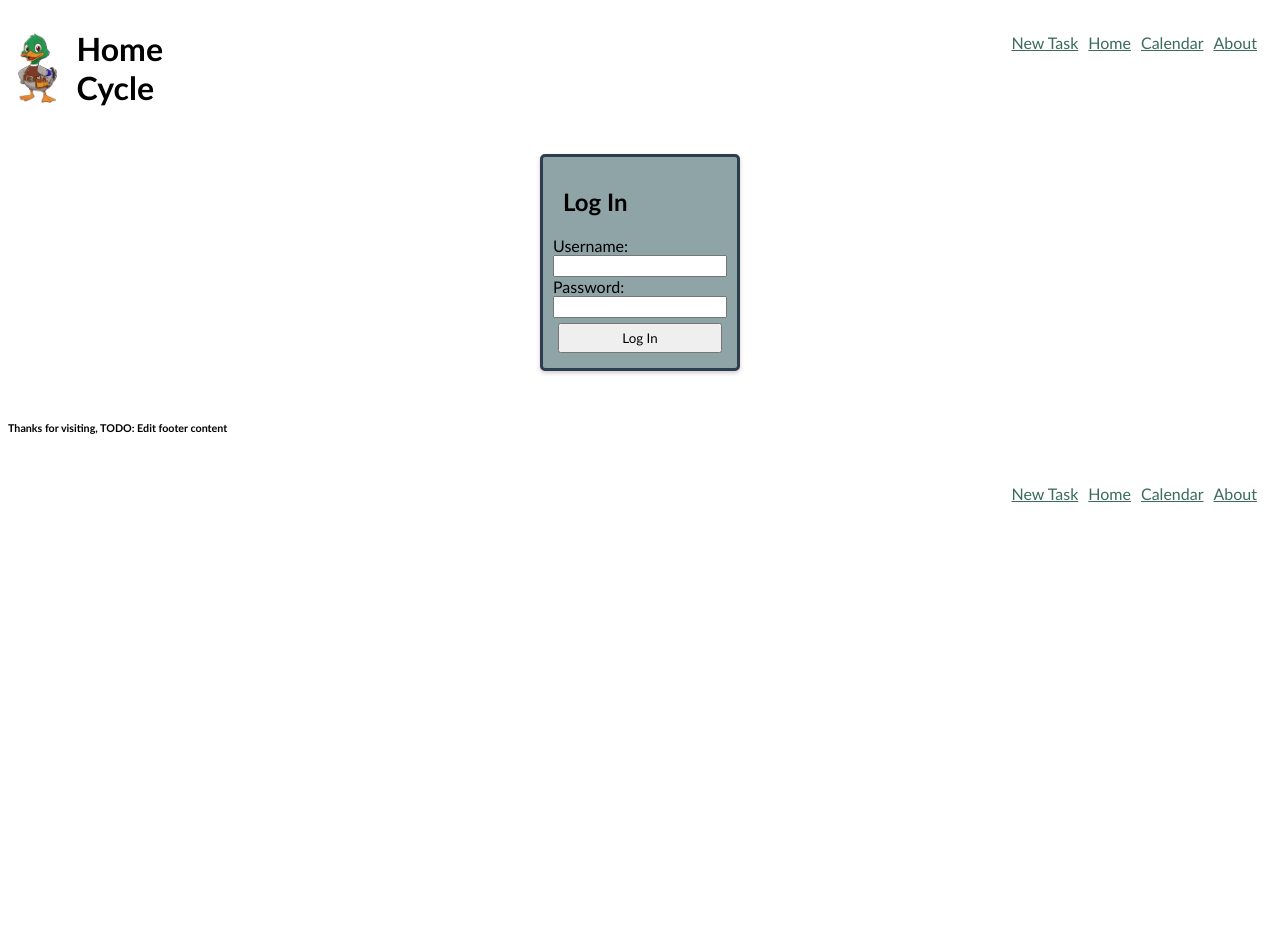
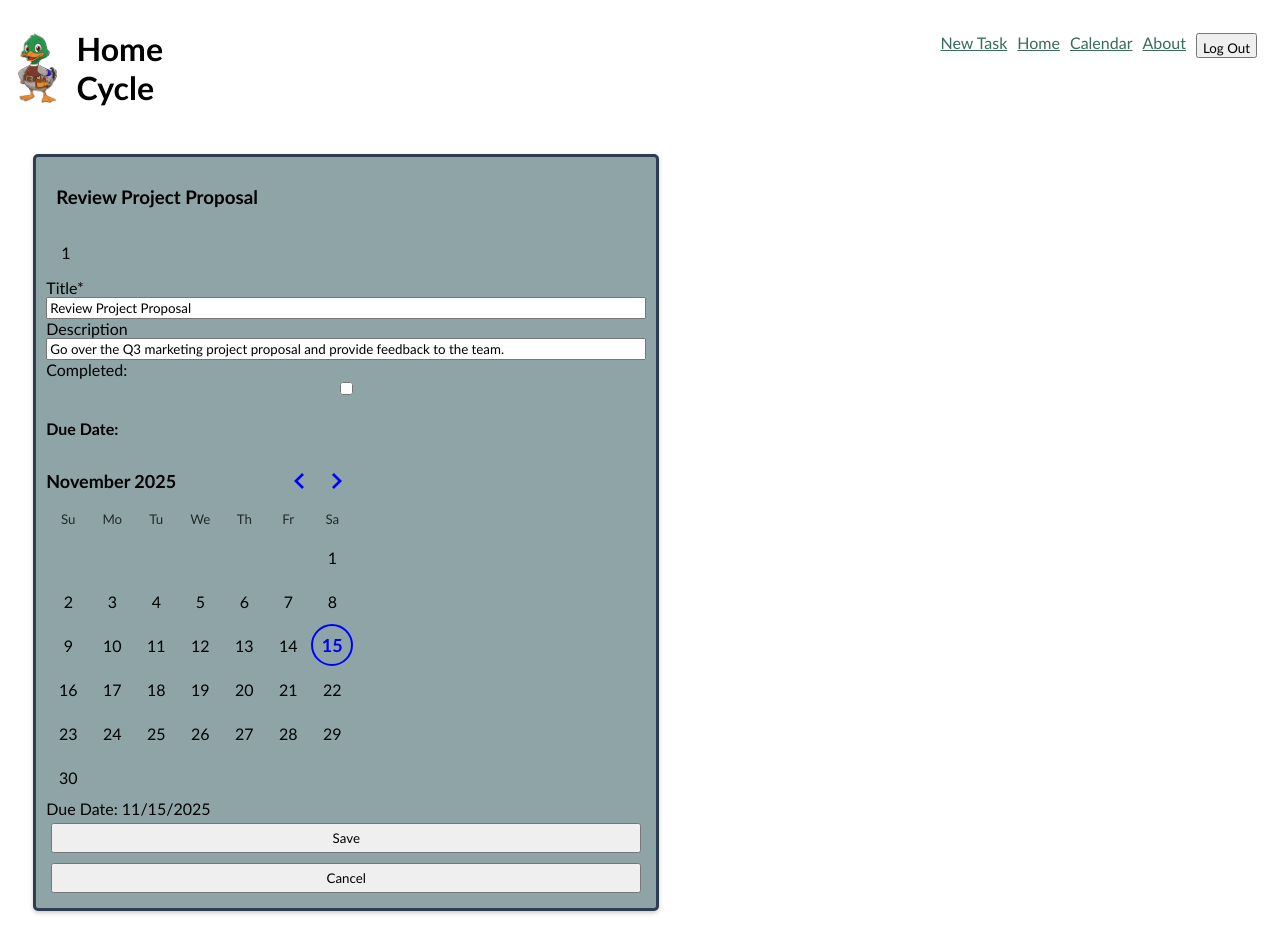
Before and after one commit to capndenney/home-cycle, a React (Vite) app: page /task/1/edit in a window 1280 px wide. Shown: the top 952 px of the page. Before the commit the page ends 800 px from the top, so only its background shows below. Built offline with nearby package versions, Linux system fonts and the light colour scheme.

Commit message:
added footer note and year, corrected new task load issue

```diff
--- a/src/App.jsx
+++ b/src/App.jsx
@@ -13,7 +13,7 @@ import LogIn from "./components/pages/LogIn.jsx";
 import sampleTasks from "./sampleData/sampleTasks.js";
 
 function App() {
-  const [logInStatus, setLogInStatus] = useState(false);
+  const [logInStatus, setLogInStatus] = useState(true); //TODO: toggle to false
   const [taskArray, setTaskArray] = useState(sampleTasks);
   const [clicked, setClicked] = useState(0);
 
@@ -56,11 +56,11 @@ function App() {
             />
             <Route
               path="/task/:id/edit"
-              element={<EditTask tasks={taskArray} saveTask={saveTask} />}
+              element={<EditTask tasks={taskArray} saveTask={saveTask} key="edit-task"/>}
             />
             <Route
               path="/newtask"
-              element={<EditTask tasks={taskArray} saveTask={saveTask} />}
+              element={<EditTask tasks={taskArray} saveTask={saveTask} key="new-task"/>}
             />
             <Route path="*" element={<Home />} />
           </Routes>
--- a/src/components/common/EditTask.jsx
+++ b/src/components/common/EditTask.jsx
@@ -7,13 +7,14 @@ import { useParams, useNavigate } from "react-router";
 
 const EditTask = ({ saveTask, tasks }) => {
   const { id } = useParams();
-  const taskNum = Number(id);
-  const loadTask = tasks.find((t) => t.taskId === taskNum);
 
   const newTaskId =
     tasks.reduce((max, t) => {
       return t.taskId > max ? t.taskId : max;
     }, 0) + 1;
+
+  const taskNum = id ? Number(id) : newTaskId;
+  const loadTask = tasks.find((t) => t.taskId === taskNum);
 
   const getInitialTaskData = () => {
     if (loadTask) {
@@ -21,7 +22,7 @@ const EditTask = ({ saveTask, tasks }) => {
 
       return {
         title: loadTask.title || "",
-        taskId: loadTask.taskId,
+        taskId: loadTask.taskId || newTaskId,
         description: loadTask.description || "",
         completed: loadTask.completed || false,
         dueDate: loadedDate || null,
@@ -119,10 +120,8 @@ const EditTask = ({ saveTask, tasks }) => {
             : `Please Select a Due Date`
         }
       />
-      <Button label="Save" handleClick={handleSave}>
-        TODO: Save Changes
-      </Button>
-      <Button label="Cancel" handleClick={handleCancel}></Button>
+      <Button label="Save" handleClick={handleSave}/>
+      <Button label="Cancel" handleClick={handleCancel}/>
     </Card>
   );
 };
--- a/src/components/common/TaskCard.jsx
+++ b/src/components/common/TaskCard.jsx
@@ -35,7 +35,6 @@ const TaskCard = ({
       <p>{description}</p>
       <p>Completed:({completed ? `\u2705` : `\u274C`})</p>
       <p>Due Date: {formattedDate}</p>
-      <p>TODO: Learning Content?</p>
       <Button
         id={`edit-task-${loadedId}`}
         label="Edit"
--- a/src/components/layout/Footer.jsx
+++ b/src/components/layout/Footer.jsx
@@ -1,9 +1,12 @@
 import Nav from "./Nav";
 
 const Footer = () => {
+
+  const year = new Date().getFullYear()
+
   return (
     <footer>
-      <h6>Thanks for visiting, TODO: Edit footer content</h6>
+      <h6>Thanks for visiting, &copy; {year} Home Cycle </h6>
       <Nav />
     </footer>
   );
--- a/src/components/layout/Header.jsx
+++ b/src/components/layout/Header.jsx
@@ -16,6 +16,7 @@ const Header = ({ logInStatus, setLogInStatus, setClicked }) => {
         logInStatus={logInStatus}
         setLogInStatus={setLogInStatus}
         setClicked={setClicked}
+
       />
     </header>
   );
```
Also changed, not shown: src/components/layout/Nav.jsx (+3 -4 lines).
